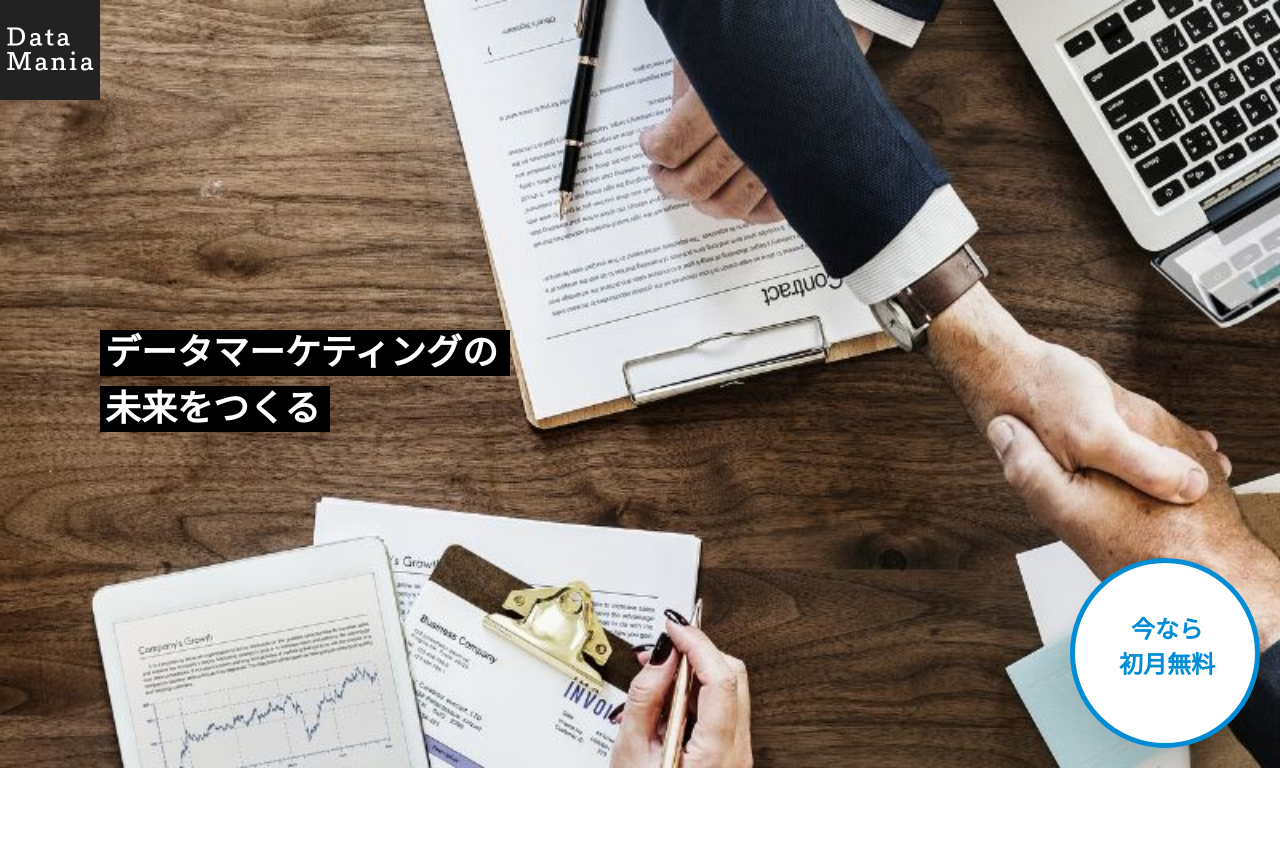
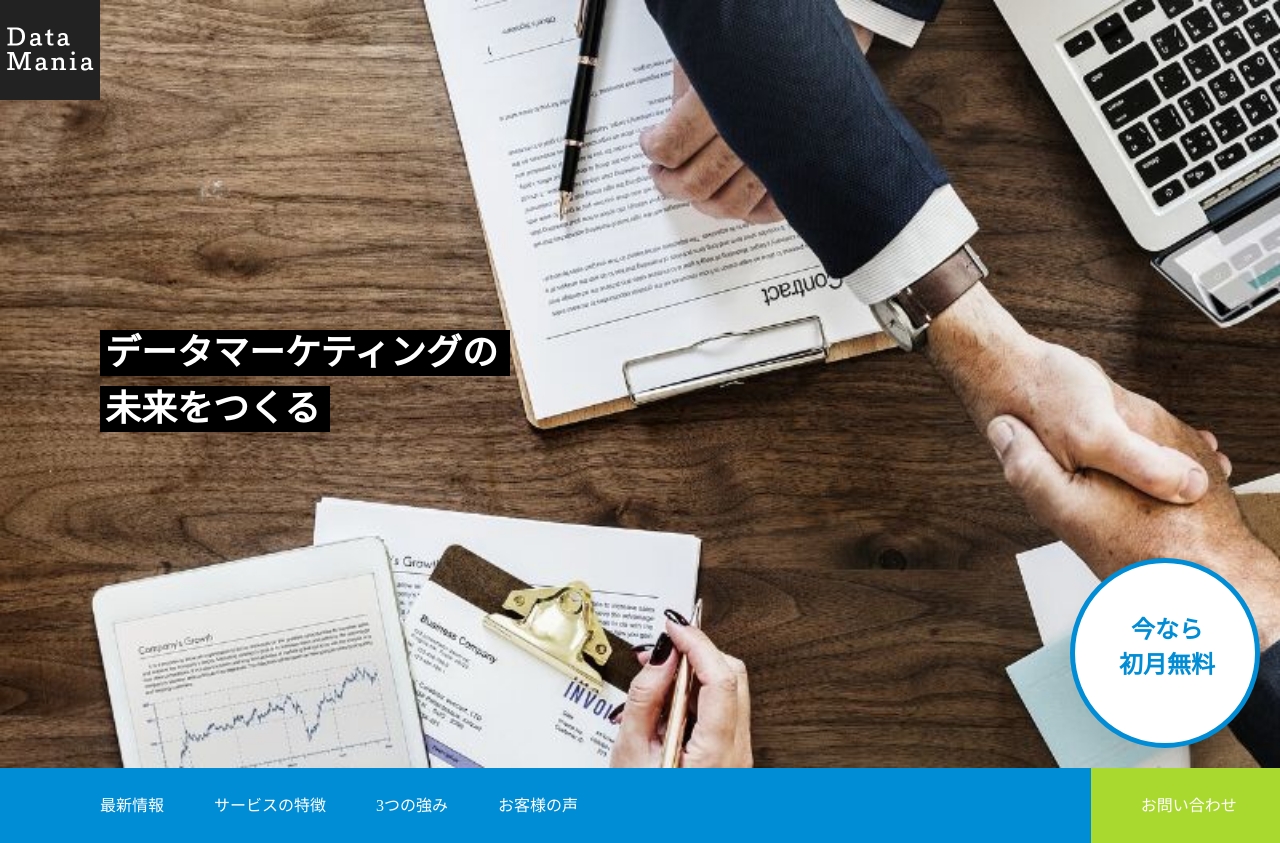
Before and after one commit to kohki-nakamura/KROWL_LEVEL_3, a plain HTML site: page index.html in a window 1280 px wide. Shown: the top 843 px of the page. Before the commit the page ends 800 px from the top, so only its background shows below. Drawn offline with Linux system fonts and the light colour scheme.

Commit message:
fix: navデザイン

```diff
--- a/assets/css/style.scss
+++ b/assets/css/style.scss
@@ -63,3 +63,53 @@ header {
 		}
 	}
 }
+
+.navbar {
+	height: 75px;
+	font-size: 16px;
+	display: flex;
+	justify-content: space-between;
+
+	&__left {
+		background-color: #008DD5;
+		width: 90%;
+
+		ul {
+			display: flex;
+			margin-top: 30px;
+			margin-left: 50px;
+
+			li {
+				padding-left: 50px;
+
+				a {
+					text-decoration: none;
+					color: white;
+
+					&:hover {
+						opacity: 0.7;
+						transition: 0.5s;
+					}
+				}
+			}
+		}
+	}
+
+	&__right {
+		background-color: #A9D92F;
+		width: 200px;
+		text-decoration: none;
+		color: white;
+
+		&:hover {
+			opacity: 0.7;
+			transition: 0.5s;
+		}
+
+		span {
+			display: inline-block;
+			margin-top: 30px;
+			margin-left: 50px;
+		}
+	}
+}
--- a/index.html
+++ b/index.html
@@ -19,7 +19,19 @@
 			<span>今なら<br>初月無料</span>
 		</a>
 	</header>
-	<nav></nav>
+	<nav class="navbar">
+		<div class="navbar__left">
+			<ul>
+				<li><a href="#">最新情報</a></li>
+				<li><a href="#">サービスの特徴</a></li>
+				<li><a href="#">3つの強み</a></li>
+				<li><a href="#">お客様の声</a></li>
+			</ul>
+		</div>
+		<a href="#" class="navbar__right">
+			<span>お問い合わせ</span>
+		</a>
+	</nav>
 	<section class="info"></section>
 	<section class="service"></section>
 	<section class="strengths"></section>
```
Also changed, not shown: assets/css/style.css, 1 other file.
